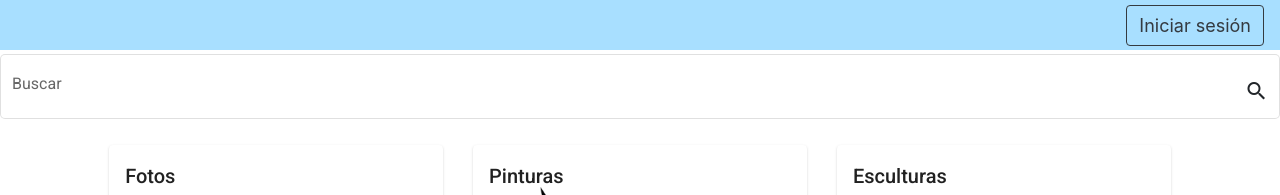
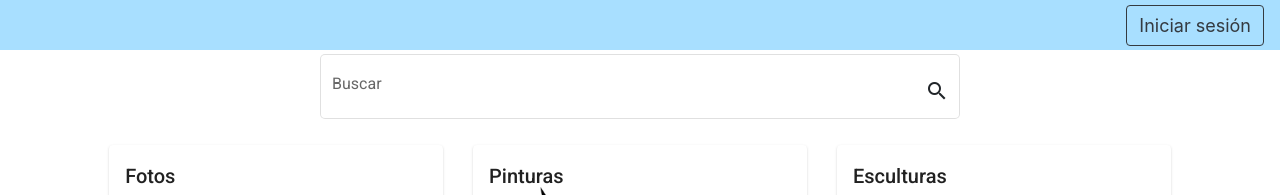
Before and after one commit to 1Dore/Tienda-virtual, an Angular app in the folder Front-end/Front-end/: page / in a window 1280 px wide. Shown: the top 195 px of the page. Built offline with nearby package versions, Linux system fonts and the light colour scheme.

Commit message:
pequeño cambio

```diff
--- a/Front-end/Front-end/src/app/components/menu-principal/menu-principal.component.html
+++ b/Front-end/Front-end/src/app/components/menu-principal/menu-principal.component.html
@@ -17,7 +17,7 @@
     </div>
     <form  [formGroup]="formulario" (ngSubmit)="onSubmit()">
         <div class="d-flex justify-content-around">
-                <mat-form-field appearance="outline" class="element">
+                <mat-form-field appearance="outline" class="buscador">
                     <mat-label>Buscar</mat-label>
                     <div class="d-flex justify-content-around">
                         <input matInput placeholder="Buscar" formControlName = "buscador">
```
